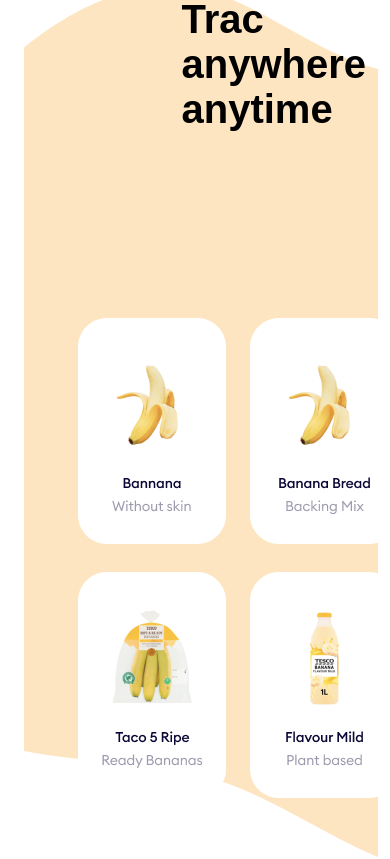
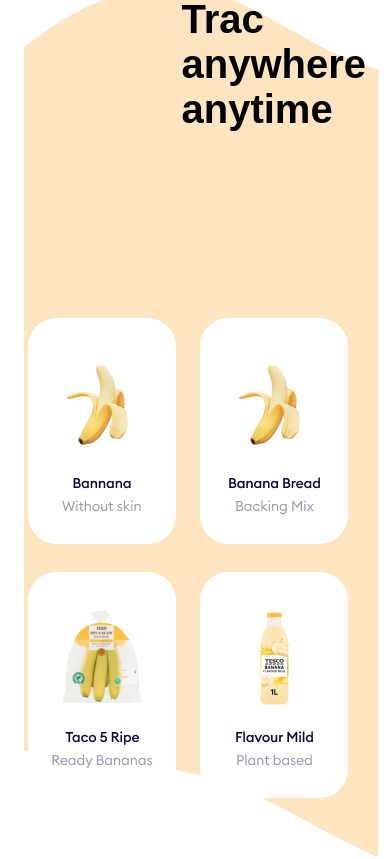
Before and after one commit to yeasinshaikh188/nufruit, a plain HTML site: page index.html in a window 390 px wide. Shown: the part 1050-1909 px from the top of the page. Drawn offline with Linux system fonts and the light colour scheme; a web font is replaced by a local one.

Commit message:
update the main section

```diff
--- a/styles/style.css
+++ b/styles/style.css
@@ -285,7 +285,7 @@ header {
 }
 .div-grid{
     top: 1350px;
-    left: 60px;
+    left: 10px;
 }
 .caloring-container{
     display: grid;
```
